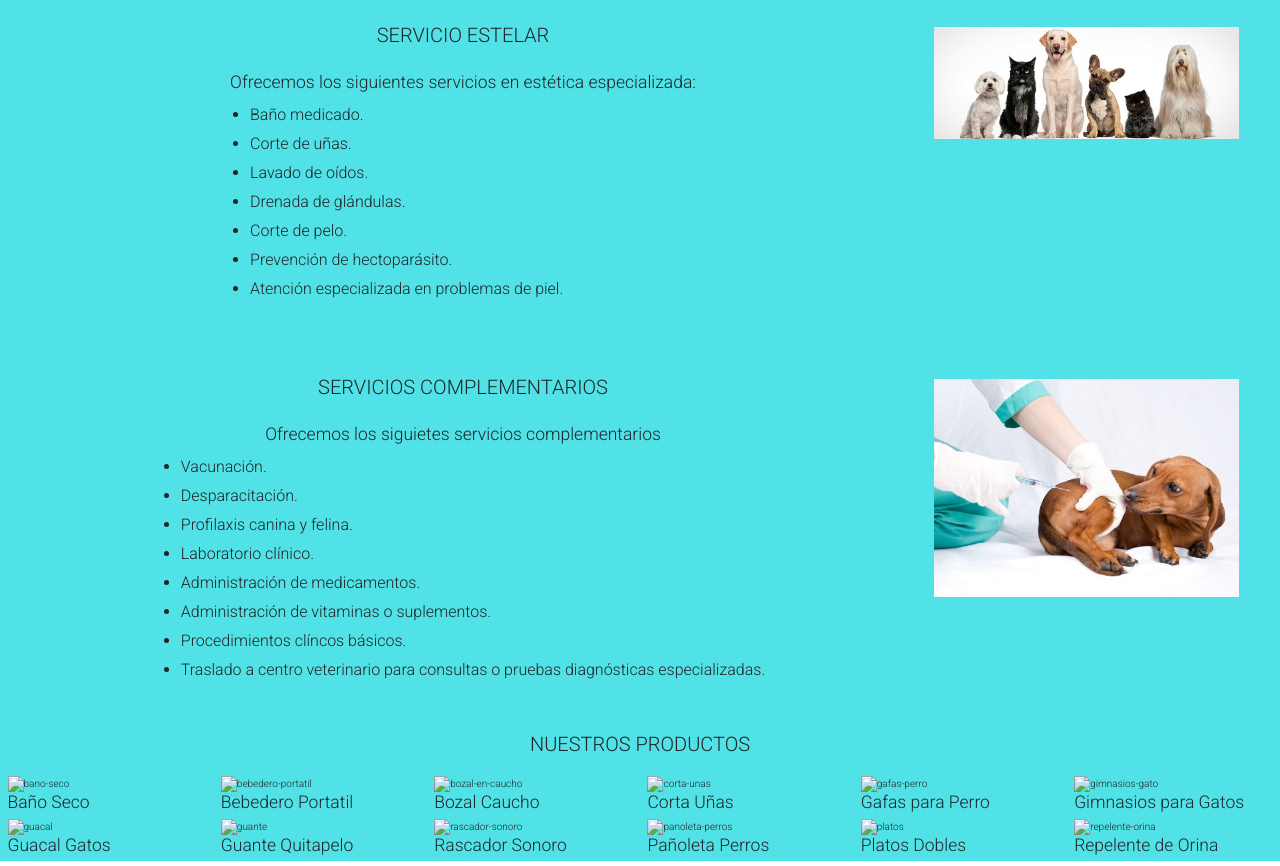
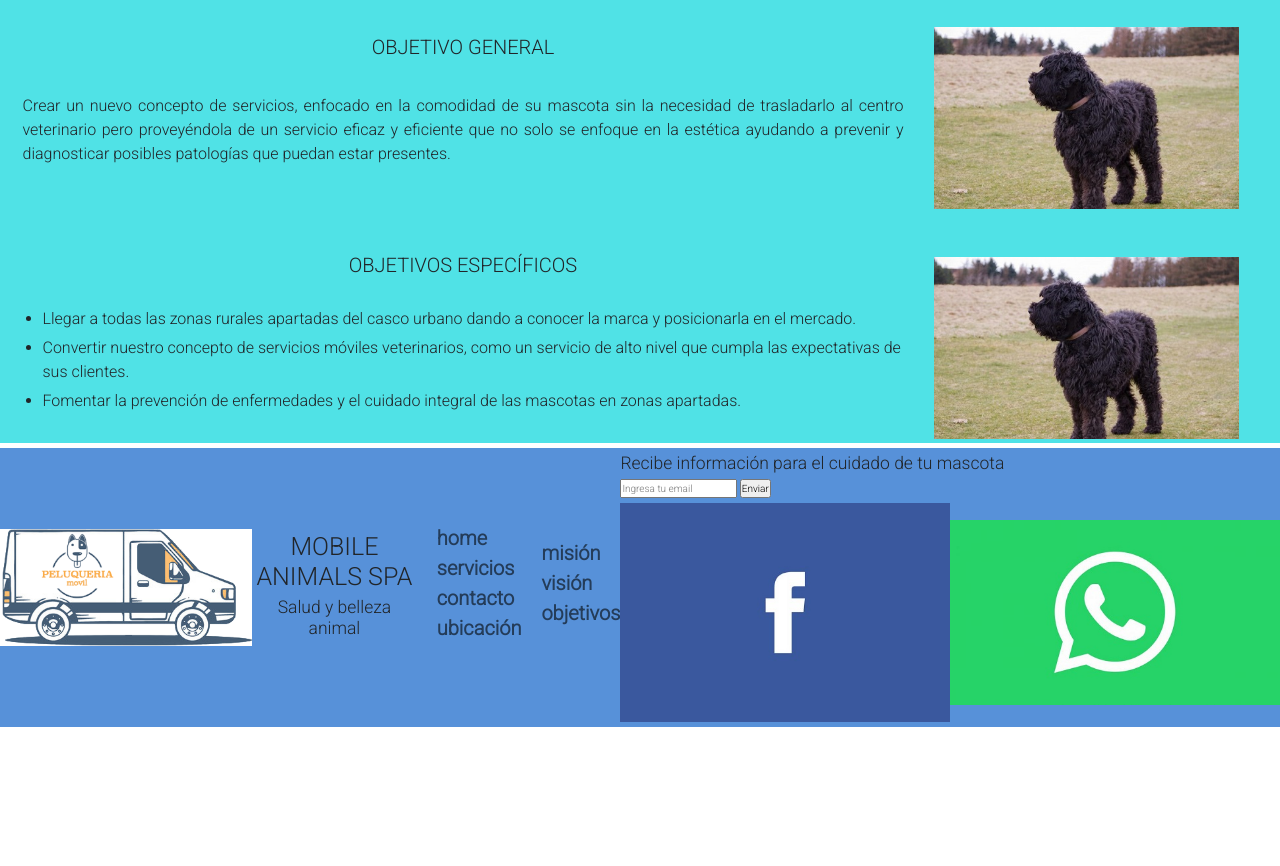
Before and after one commit to Harlop3412/Edward-Lop-cloud, a website: page page/Objetivos.html in a window 1280 px wide. Shown: the part 274-1140 px from the top of the page. After the commit the page ends 1001 px from the top, so only its background shows below. Drawn offline with nearby package versions, Linux system fonts and the light colour scheme.

Commit message:
modificacion objetivos

```diff
--- a/page/Objetivos.html
+++ b/page/Objetivos.html
@@ -16,8 +16,7 @@
         integrity="sha384-gH2yIJqKdNHPEq0n4Mqa/HGKIhSkIHeL5AyhkYV8i59U5AR6csBvApHHNl/vI1Bx" crossorigin="anonymous">
     <!--bloque estilo css-->
     <link rel="stylesheet" href="../CSS/estilos.css">
-    <title>Servicios</title>
-
+    <title>Objetivos</title>
 </head>
 
 <body>
@@ -27,15 +26,15 @@
         <nav class="header__navbar">
             <ul class="menu__sup">
                 <li><a href="../index.html"> HOME</a></li>
-                <li><a href="#"> SERVICIOS</a></li>
+                <li><a href="./servicios.html"> SERVICIOS</a></li>
                 <li><a href="./contacto.html"> CONTACTO</a></li>
                 <li><a href="./ubicacion.html"> UBICACIÓN</a></li>
                 <li><a href="./Misión y Visión.html#mision"> MISIÓN</a></li>
                 <li><a href="./Misión y Visión.html#vision">VISIÓN</a></li>
-                <li><a href="./Objetivos.html"> OBJETIVOS</a></li>
+                <li><a href="#"> OBJETIVOS</a></li>
             </ul>
         </nav>
-        <!--Fin fila menú superior-->
+        <!--cierre fila menú superior-->
 
         <!--fila logo + nombre + sologan-->
         <section class="header__section">
@@ -52,147 +51,71 @@
             </div>
 
         </section>
-        <!--Fin fila logo + nombre + sologan-->
+        <!--cierre fila logo + nombre + sologan-->
     </header>
 
     <main class="main">
-        <!--Inicio servicios estelares-->
-
+        <!--Fila objetivo general + imagen-->
         <section class=" main__section--separación container-fluid">
             <section class="row">
                 <article class="main__articulo col-lg-2 col-md-4 col-xs-6">
-                    <!--bloque Titulo-->
-                    <div class="main__titulo ">
-                        <h2>SERVICIO ESTELAR</h2>
+                    <!--bloque titulo -->
+                    <div class="main__titulo">
+                        <h2>OBJETIVO GENERAL</h2>
                     </div>
+                    <!--bloque objetivo general -->
+                    <div>
+                        <p>Crear un nuevo concepto de servicios, enfocado en la comodidad de su mascota sin la
+                            necesidad de trasladarlo al centro veterinario
+                            pero proveyéndola de un servicio eficaz
+                            y eficiente
+                            que no solo se enfoque en la estética ayudando a prevenir y diagnosticar
+                            posibles patologías que puedan estar presentes.</p>
 
-                    <!--bloque lista servicio estelar-->
-                    <div>
-                        <h3>Ofrecemos los siguientes servicios en estética especializada:</h3>
-                        <ul class="main__lista">
-                            <li>Baño medicado.</li>
-                            <li>Corte de uñas.</li>
-                            <li>Lavado de oídos.</li>
-                            <li>Drenada de glándulas.</li>
-                            <li>Corte de pelo.</li>
-                            <li>Prevención de hectoparásito.</li>
-                            <li>Atención especializada en problemas de piel.</li>
-                        </ul>
                     </div>
                 </article>
-                <!--imagen servicio estelar-->
+                <!--bloque imagen objetivo general -->
                 <aside class="col-lg-3 col-md-5 col-xs-6">
-                    <div class="main__imagen ">
-                        <img class="img-fluid" src="../multimedia/portada1.jpg" alt="servicio estelar">
+                    <div class="main__imagen">
+                        <img class="img-fluid" src="../multimedia/objetivo gen2.jpg" alt="objetivo general">
                     </div>
                 </aside>
             </section>
         </section>
-        <!--Fin servicios estelares-->
+        <!--Cierre fila objetivo general + imagen-->
 
-        <!--Inicio servicios Complementario -->
+        <!--Fila objetivos específicos + imagen-->
+        <section class="container-fluid">
+            <!--bloque imagen objetvos especificos-->
+            <section class="row">
+                <article class="main__articulo col-lg-2 col-md-4 col-xs-6">
+                    <!--bloque titulo-->
+                    <div class="main__titulo">
+                        <h2>OBJETIVOS ESPECÍFICOS</h2>
+                    </div>
 
-        <section class="container-fluid">
-            <section class="row">
-
-                <!--bloque Titulo-->
-                <article class="main__articulo col-lg-2 col-md-4 col-xs-6">
-                    <div class="main__titulo">
-                        <h2>SERVICIOS COMPLEMENTARIOS</h2>
-                    </div>
-                    <!--bloque lista servicios complementarios-->
+                    <!--bloque objetivos especificos-->
                     <div>
-                        <h3> Ofrecemos los siguietes servicios complementarios</h3>
-
                         <ul class="main__lista">
-                            <li>Vacunación.</li>
-                            <li>Desparacitación.</li>
-                            <li>Profilaxis canina y felina.</li>
-                            <li>Laboratorio clínico.</li>
-                            <li>Administración de medicamentos.</li>
-                            <li>Administración de vitaminas o suplementos.</li>
-                            <li>Procedimientos clíncos básicos.</li>
-                            <li>Traslado a centro veterinario para consultas o pruebas diagnósticas especializadas.</li>
+                            <li>Llegar a todas las zonas rurales apartadas del casco urbano dando a conocer la marca y
+                                posicionarla en el mercado.</li>
+                            <li>Convertir nuestro concepto de servicios móviles veterinarios, como un servicio de alto
+                                nivel que cumpla las expectativas de sus clientes. </li>
+                            <li>Fomentar la prevención de enfermedades y el cuidado integral de las mascotas en zonas
+                                apartadas. </li>
                         </ul>
                     </div>
                 </article>
                 <aside class="col-lg-3 col-md-5 col-xs-6">
-                    <!--imagen servicio complementario-->
-                    <div class="main__imagen" >
-                        <img class="img-fluid" src="../multimedia/ser com1.jpg" alt="servicios complementarios">
+                    <div class="main__imagen ">
+                        <img class="img-fluid" src="../multimedia/objetivo gen2.jpg" alt="objetivo especifico">
                     </div>
                 </aside>
             </section>
         </section>
-        <!--Fin servicios Complementario -->
+        <!--Cierre fila objetivos específicos + imagen-->
+    </main>
 
-        <!--Inicio seccion productos-->
-        <div class="main__ubicacion-flex main__titulo ">
-            <h2>NUESTROS PRODUCTOS</h2>
-        </div>
-        <section class="">
-            <div class="container-fluid">
-                <div class="row">
-                    <div class=" col-lg-2 col-md-4 col-xs-6">
-                        <img class="img-fluid" src="../multimedia/galeria/bano-seco.jpg" alt="bano-seco">
-                        <h3>Baño Seco</h3>
-                    </div>
-                    <div class=" col-lg-2 col-md-4 col-xs-6">
-                        <img class="img-fluid" src="../multimedia/galeria/bebedero-portatil-para-mascotas.jpg"
-                            alt="bebedero-portatil">
-                        <h3>Bebedero Portatil</h3>
-                    </div>
-                    <div class="col-lg-2 col-md-4 col-xs-6">
-                        <img class="img-fluid" src="../multimedia/galeria/bozal-en-caucho.jpg" alt="bozal-en-caucho">
-                        <h3>Bozal Caucho</h3>
-                    </div>
-                    <div class=" col-lg-2 col-md-4 col-xs-6">
-                        <img class="img-fluid" src="../multimedia/galeria/corta-unas.png" alt="corta-unas">
-                        <h3>Corta Uñas</h3>
-                    </div>
-                    <div class="col-lg-2 col-md-4 col-xs-6">
-                        <img class="img-fluid" src="../multimedia/galeria/gafas-para-perros-dog-glasses.jpg"
-                            alt="gafas-perro">
-                        <h3>Gafas para Perro</h3>
-                    </div>
-                    <div class="col-lg-2 col-md-4 col-xs-6">
-                        <img class="img-fluid" src="../multimedia/galeria/gimnasios-gato.jpg" alt="gimnasios-gato">
-                        <h3>Gimnasios para Gatos</h3>
-                    </div>
-                </div>
-            </div>
-            <div class="container-fluid">
-                <div class="row">
-                    <div class="col-lg-2 col-md-4 col-xs-6">
-                        <img src="../multimedia/galeria/guacal gatos.jpg" alt="guacal" class="img-fluid">
-                        <h3>Guacal Gatos</h3>
-                    </div>
-
-                    <div class="col-lg-2 col-md-4 col-xs-6">
-                        <img src="../multimedia/galeria/guante-quita-pelo.jpg" alt="guante" class="img-fluid">
-                        <h3>Guante Quitapelo</h3>
-                    </div>
-                    <div class=" col-lg-2 col-md-4 col-xs-6">
-                        <img src="../multimedia/galeria/juguete-rascador-sonoro-para-gatos.jpg" alt="rascador-sonoro"
-                            class="img-fluid">
-                        <h3>Rascador Sonoro</h3>
-                    </div>
-                    <div class=" col-lg-2 col-md-4 col-xs-6">
-                        <img class="img-fluid" src="../multimedia/galeria/panoleta-friends.jpg" alt="panoleta-perros">
-                        <h3>Pañoleta Perros</h3>
-                    </div>
-                    <div class="col-lg-2 col-md-4 col-xs-6">
-                        <img class="img-fluid" src="../multimedia/galeria/platos-dobles.jpg" alt="platos">
-                        <h3>Platos Dobles</h3>
-                    </div>
-                    <div class=" col-lg-2 col-md-4 col-xs-6">
-                        <img class="img-fluid" src="../multimedia/galeria/repelente-de-orina.jpg" alt="repelente-orina">
-                        <h3>Repelente de Orina</h3>
-                    </div>
-                </div>
-            </div>
-        </section>
-    </main>
 
     <footer class="footer">
         <!--fila logo + nombre + slogan + menu inferior + formulario + redes-->
@@ -212,7 +135,7 @@
         <nav class="footer__navbar">
             <ul class="">
                 <li><a href="../index.html"> HOME</a></li>
-                <li><a href="#"> SERVICIOS</a></li>
+                <li><a href="./servicios.html"> SERVICIOS</a></li>
                 <li><a href="./contacto.html"> CONTACTO</a></li>
                 <li><a href="./ubicacion.html"> UBICACIÓN</a></li>
 
@@ -223,11 +146,11 @@
             <ul class="">
                 <li><a href="./Misión y Visión.html#mision"> MISIÓN</a></li>
                 <li><a href="./Misión y Visión.html#vision">VISIÓN</a></li>
-                <li><a href="./Objetivos.html"> OBJETIVOS</a></li>
+                <li><a href="#"> OBJETIVOS</a></li>
             </ul>
         </nav>
         <!--Fin bloque menu inferior-->
-        <section class="">
+        <section>
             <!--bloque formulario-->
             <div class="footer__formulario">
                 <form action="">
@@ -246,11 +169,12 @@
             </div>
 
         </section>
-        <!--Fin fila logo + nombre + slogan + menu inferior + formulario + redes-->
+        <!--cierre fila logo + nombre + slogan + menu inferior + formulario + redes-->
     </footer>
     <script src="https://cdn.jsdelivr.net/npm/bootstrap@5.2.0/dist/js/bootstrap.bundle.min.js"
         integrity="sha384-A3rJD856KowSb7dwlZdYEkO39Gagi7vIsF0jrRAoQmDKKtQBHUuLZ9AsSv4jD4Xa"
         crossorigin="anonymous"></script>
+
 </body>
 
 </html>
```
